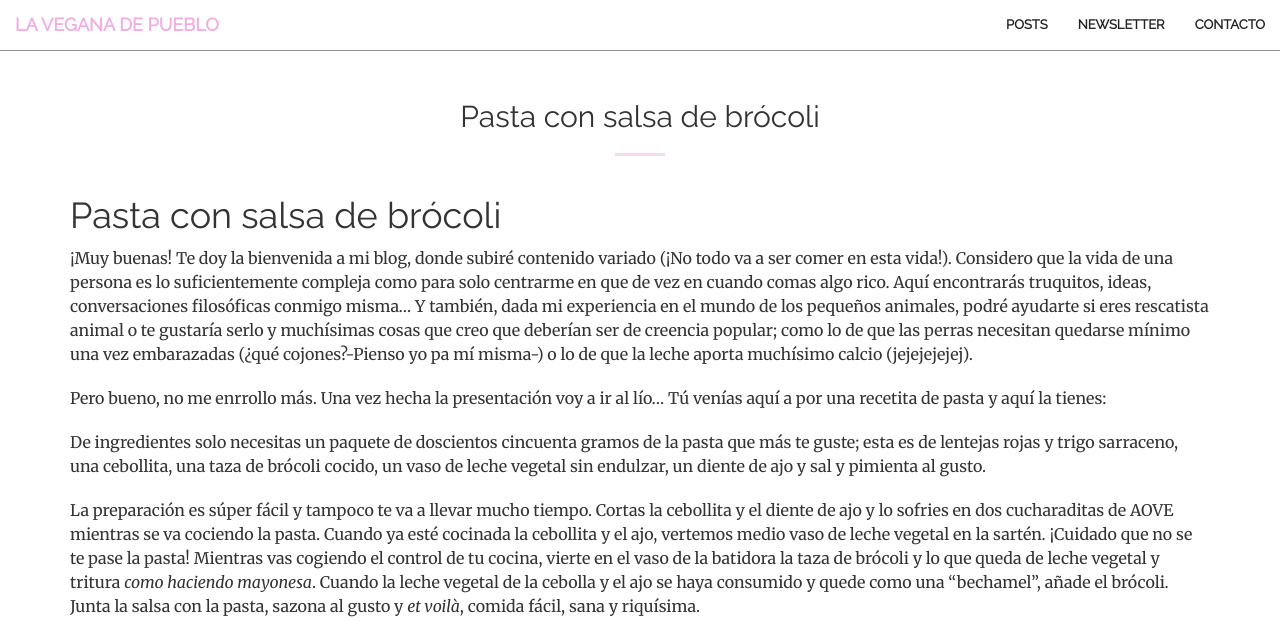
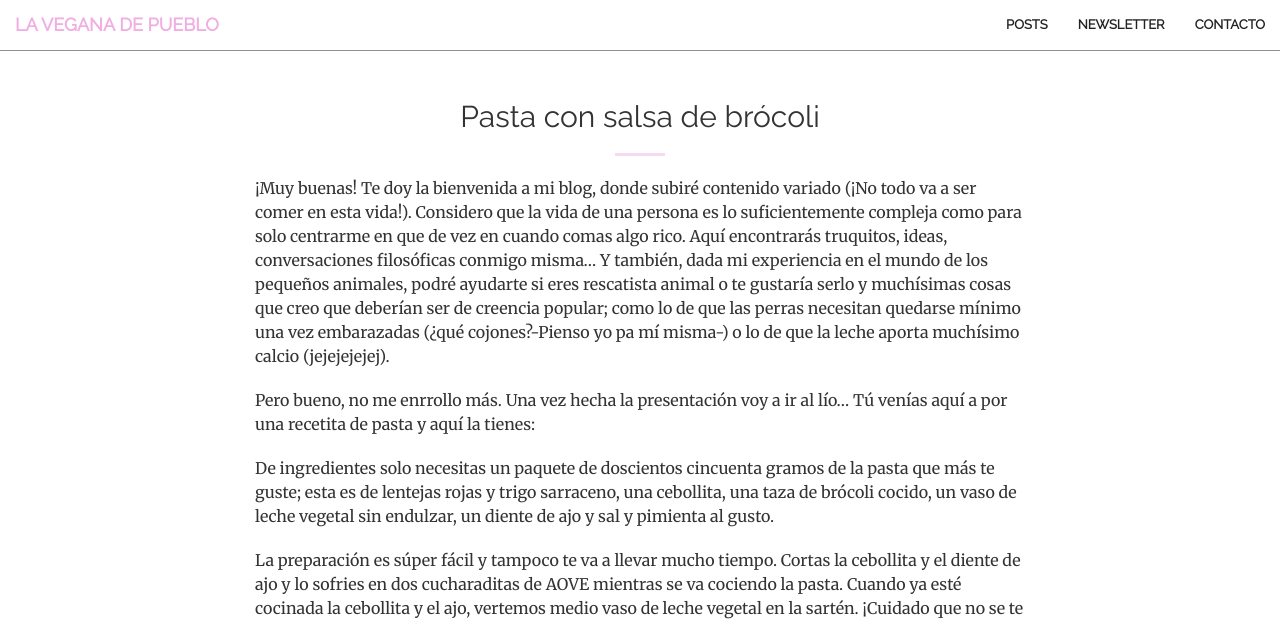
Before and after one commit to juevesanto/juevesanto.github.io, a Jekyll site: the page built from _posts/2019-06-01-Pasta-con-salsa-de-brócoli.md, in a window 1280 px wide and 1400 px high. Shown: the top 621 px of the window. Built offline with Jekyll 4.4.1, drawn with Linux system fonts in a browser that asks for light colours; nearby versions of some CDN libraries.

Commit message:
Fixed post styling

```diff
--- a/_posts/2019-06-01-Pasta-con-salsa-de-brócoli.md
+++ b/_posts/2019-06-01-Pasta-con-salsa-de-brócoli.md
@@ -4,7 +4,6 @@ title:  "Pasta con salsa de brócoli"
 summary: "Pasta con salsita cremosa de brócoli para volverse loco"
 cover: "/img/-5544446793804746238_IMG_2294.jpg"
 ---
-# Pasta con salsa de brócoli
 
 ¡Muy buenas! Te doy la bienvenida a mi blog, donde subiré contenido variado (¡No todo va a ser comer en esta vida!). Considero que la vida de una persona es lo suficientemente compleja como para solo centrarme en que de vez en cuando comas algo rico. Aquí encontrarás truquitos, ideas, conversaciones filosóficas conmigo misma... Y también, dada mi experiencia en el mundo de los pequeños animales, podré ayudarte si eres rescatista animal o te gustaría serlo y muchísimas cosas que creo que deberían ser de creencia popular; como lo de que las perras necesitan quedarse mínimo una vez embarazadas (¿qué cojones?-Pienso yo pa mí misma-) o lo de que la leche aporta muchísimo calcio (jejejejejej).
 
--- a/_sass/_base.scss
+++ b/_sass/_base.scss
@@ -190,6 +190,9 @@ header {
  }
 
 #post {
+    .container{
+        width: 800px;
+    }
     img {
         width: 800px;
         background-size: cover;
```
